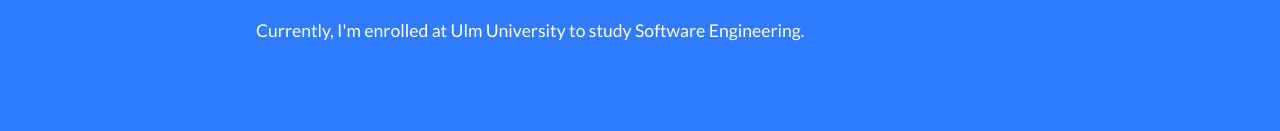
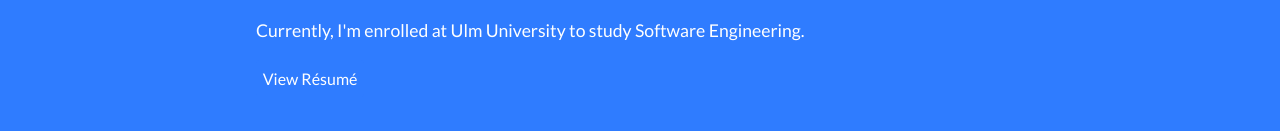
Before and after one commit to JensOstertag/jensostertag.github.io, a React (Create React App) app: page /resume in a window 1280 px wide. Shown: the part 669-800 px from the top of the page. Built offline with nearby package versions, Linux system fonts and the light colour scheme.

Commit message:
Create Link to Resume

```diff
--- a/src/components/section-about/AboutSection.css
+++ b/src/components/section-about/AboutSection.css
@@ -13,3 +13,22 @@
 #about .wrapper {
     transform: skewY(-2.5deg);
 }
+
+#about button {
+    background-color: var(--clr-brightColor1);
+    color: var(--clr-white);
+    border: none;
+    border-radius: .25em;
+    padding: .5em;
+    cursor: pointer;
+    transition: background-color 100ms linear;
+  }
+
+  #about button:hover {
+    background-color: var(--clr-brightColor2);
+  }
+
+  #about button p {
+    font-size: 1rem;
+    margin-bottom: 0;
+  }
--- a/src/components/section-about/AboutSection.js
+++ b/src/components/section-about/AboutSection.js
@@ -1,4 +1,5 @@
 import React from 'react';
+import { Link } from 'react-router-dom';
 import './AboutSection.css';
 
 class AboutSection extends React.Component {
@@ -15,6 +16,7 @@
                     <p className="viewport-animation viewport-bottom">
                         Currently, I'm enrolled at Ulm University to study Software Engineering.
                     </p>
+                    <Link to="/resume"><button><p>View Résumé</p></button></Link>
                 </div>
             </section>
         );
```
